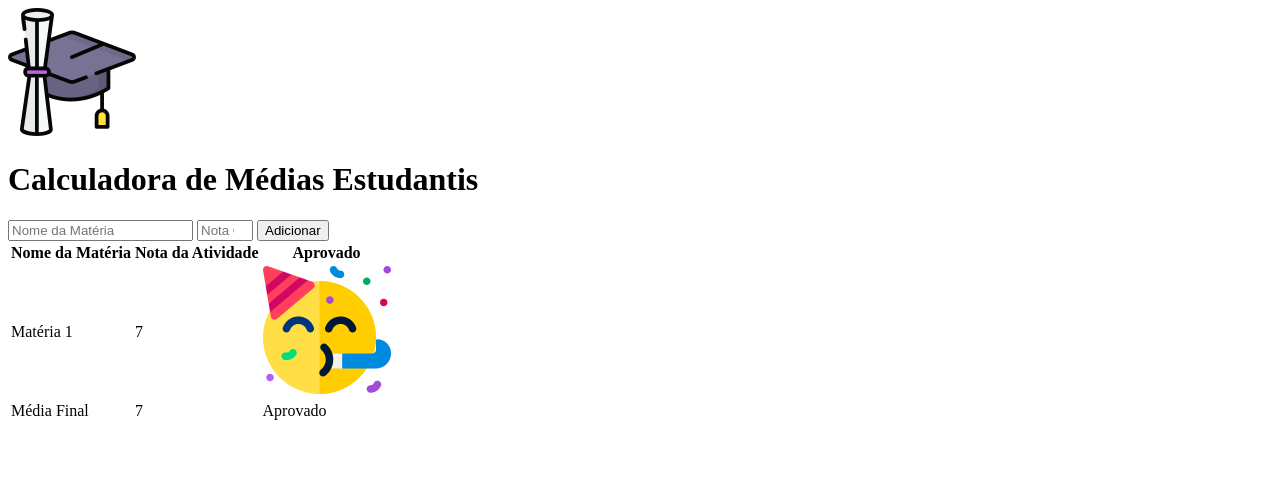
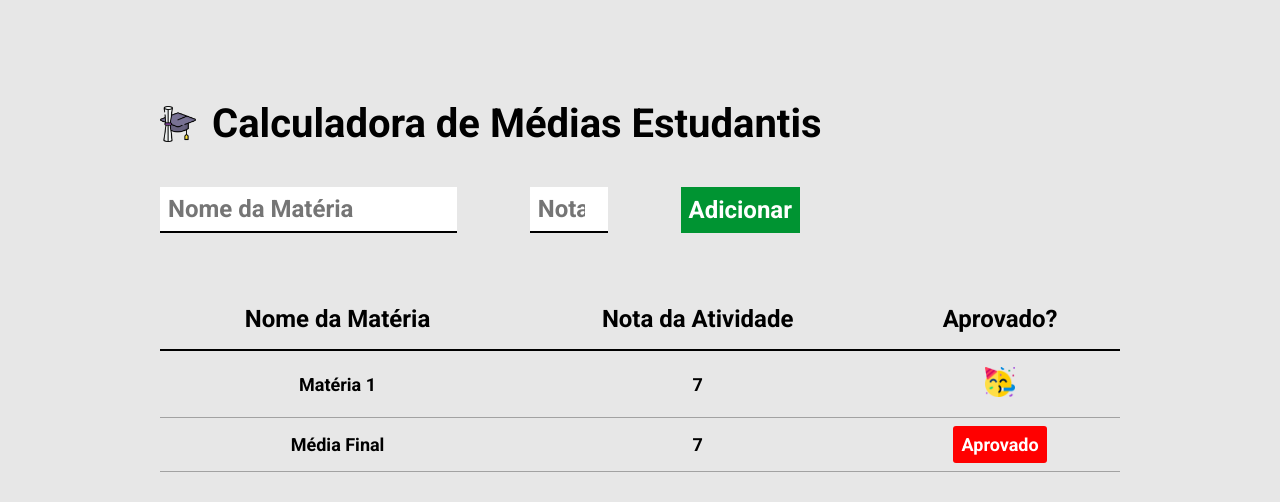
Before and after one commit to yansalim/EBAC-calculadora-media, a plain HTML site: page index.html in a window 1280 px wide. Drawn offline with Linux system fonts and the light colour scheme.

Commit message:
fix - css

```diff
--- a/index.html
+++ b/index.html
@@ -1,34 +1,43 @@
 <!DOCTYPE html>
-<html lang="en">
+<html lang="pt-br">
 
 <head>
     <meta charset="UTF-8">
+    <meta http-equiv="X-UA-Compatible" content="IE=edge">
     <meta name="viewport" content="width=device-width, initial-scale=1.0">
     <title>Calculadora Média</title>
+    <link rel="preconnect" href="https://fonts.googleapis.com">
+    <link rel="preconnect" href="https://fonts.gstatic.com" crossorigin>
+    <link href="https://fonts.googleapis.com/css2?family=Roboto:ital,wght@0,700;1,400&display=swap" rel="stylesheet">
+    <link rel="stylesheet" href="./main.css">
 </head>
-</body>
+<body>
+<div class="container">
 
 <header>
-
     <img src="./images/logo.png" alt="capelo e diploma">
     <h1>Calculadora de Médias Estudantis</h1>
+</header>
 <form>
     <input type="text" required placeholder="Nome da Matéria" />
     <input type="number" required placeholder="Nota Obtida" min="0" max="10" />
     <button type="submit">Adicionar </button>
 </form>
- <table>
+<table cellspacing="0">
     <thead>
         <tr>
             <th>Nome da Matéria</th>
             <th>Nota da Atividade</th>
-    <th>Aprovado</th>
+            <th>Aprovado?</th>
+
         </tr>
+    </thead>
+
     <tbody>
         <tr>
             <td> Matéria 1</td>
-<td >7</td>
-<td><img src="./images/aprovado.png" alt="Emoji Festejando"/> </td>
+            <td>7</td>
+            <td><img src="./images/aprovado.png" alt="Emoji Festejando" /> </td>
 
         </tr>
 
@@ -38,15 +47,16 @@
         <tr>
             <td>Média Final</td>
             <td>7</td>
-     <td>Aprovado</td>
+            <td><span class="resultado reprovado">Aprovado</span></td>
 
     </tfoot>
 
 
-</thead>
+
 
 </table>
+</div>
 
-</header>
 
+</body>
 </html>
--- /dev/null
+++ b/main.css
@@ -0,0 +1,116 @@
+* {
+    margin: 0;
+    padding: 0;
+    box-sizing: border-box;
+    font-family: 'Roboto', sans-serif;
+
+}
+
+body{
+    background-color:#e7e7e7;
+    align-items: ;
+    padding-top: 100px;
+}
+
+
+header{
+    display: flex;
+    align-items: center;
+    margin-bottom: 40px;
+}
+
+header img {
+    height: 36px;
+    margin-right: 16px;
+}
+
+header h1{
+font-size: 40px;
+font-weight: bold;
+
+}
+
+.container {
+    max-width: 960px;
+    width: 100%;
+    margin: 0 auto;
+
+}
+
+form {
+
+    display: flex;
+    max-width: 640px;
+    width: 100%;
+    justify-content: space-between;
+    margin-bottom: 56px;
+}
+
+form input{
+
+    font-size: 24px;
+    background-color: #fff;
+    border: none;
+    border-bottom: 2px solid #000;
+    padding: 8px;
+
+
+}
+
+form button {
+    background-color: #009432;
+    color: #fff;
+    font-size: 24px;
+    font-weight: bold;
+    border: none;
+    cursor: pointer;
+    padding: 8px;
+}
+
+table{
+    width: 100%;
+
+}
+
+table th{
+    border-bottom: 2px solid #000;
+    padding: 16px;
+    font-size: 24px;
+    font-weight: bold;
+}
+
+table td{
+
+    padding: 16px 0;
+    text-align: center;
+    font-size: 18px;
+    border-bottom: 1px solid rgba(0, 0, 0, 0.3);
+
+}
+
+
+table td img{
+
+        height: 30px;
+}
+
+.resultado {
+
+padding: 8px;
+font-weight: bold;
+color: #fff;
+background-color: #000;
+border-radius: 3px;
+}
+
+.aprovado{
+
+    background-color: #009432;
+
+}
+
+.reprovado{
+
+    background-color: red;
+
+}
```
Lines whose indentation alone changed are shown as unchanged.
